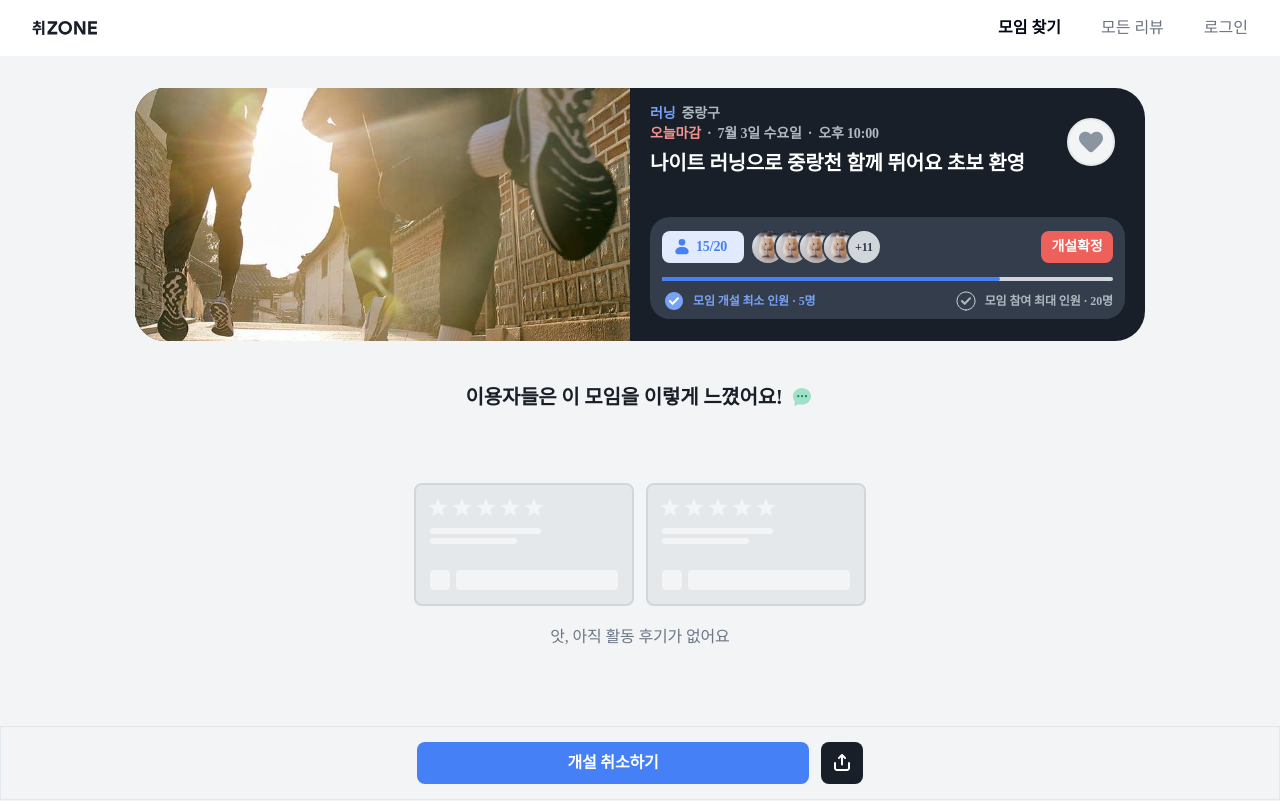
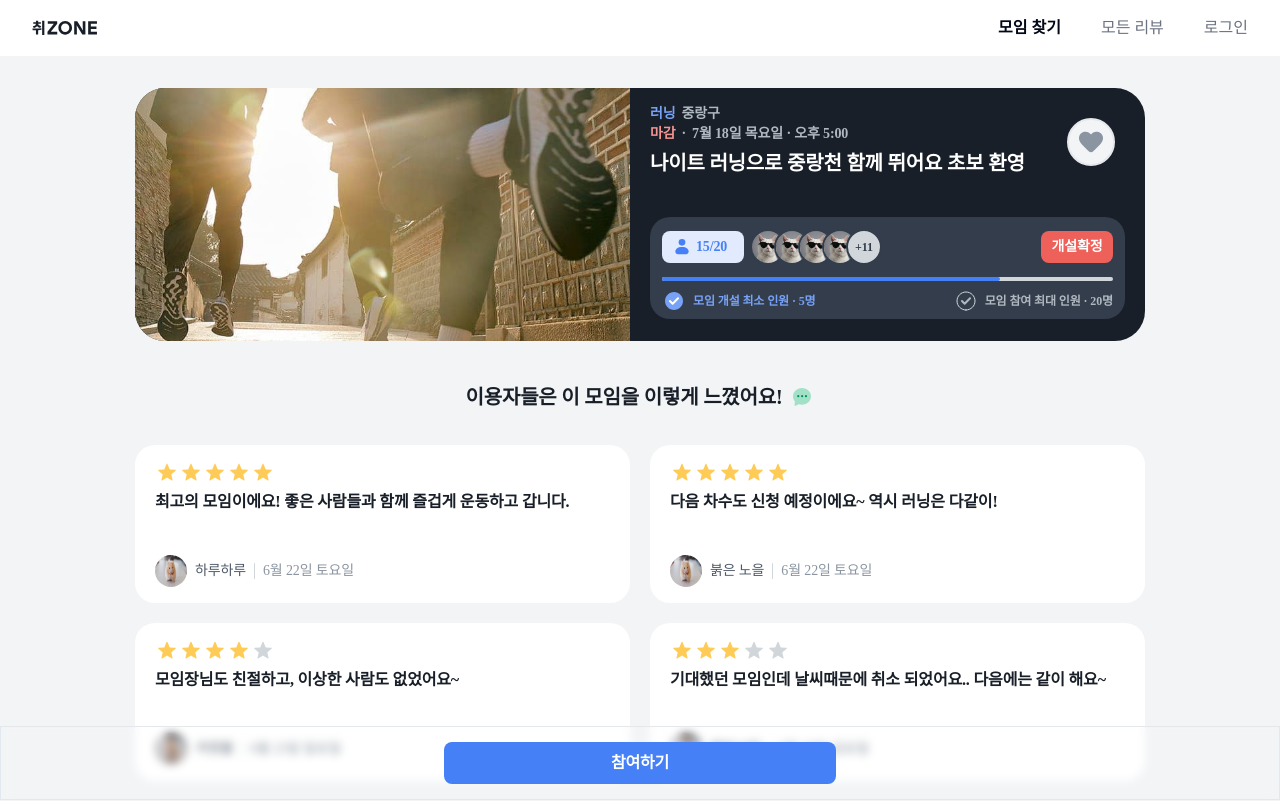
Before and after one commit to codeit-team2/FE, a Next.js app: page /detail in a window 1280 px wide. Shown: the top 801 px of the page. Built offline with nearby package versions, Linux system fonts and the light colour scheme; a web font is replaced by a local one.

Commit message:
feat : api 구조에 맞게 타입 및 구조 변경, gatherings api 추가

```diff
--- /dev/null
+++ b/src/apis/gatherings.ts
@@ -0,0 +1,47 @@
+import { instance } from '@/lib/axios';
+
+// export const getGatheringsList = async (value) => {
+//   const res = await instance.get(
+//     '/gatherings/info?mainCategory={모임 상위 카테고리}&subCategory={모임 하위 카테고리}&location={장소}&datetime={모임 날짜}&page={페이지}&size={한 페이지에 출력할 개수}&sortBy={정렬 기준}&sortOrder={오름차순/내림차순}',
+//     { params: value },
+//   );
+//   return res.data;
+// };
+
+export const postGatherings = async (value) => {
+  const res = await instance.post('/gatherings', value);
+  return res.data;
+};
+
+// export const getGatheringsJoined = async (value) => {
+//   const res = await instance.get(
+//     '/gatherings/joined?page={페이지}&size={한 페이지에 출력할 개수}&sortBy={정렬 기준}&sortOrder={오름차순/내림차순}',
+//     { params: value },
+//   );
+//   return res.data;
+// };
+
+export const getGatherings = async (gatheringId: number, value) => {
+  const res = await instance.get(`/gatherings/${gatheringId}`, { params: value });
+  return res.data;
+};
+
+export const getParticipantsList = async (gatheringId: number, value) => {
+  const res = await instance.get(`/gatherings/${gatheringId}/participants`, { params: value });
+  return res.data;
+};
+
+export const deleteGatherings = async (gatheringId: number, value) => {
+  const res = await instance.delete(`/gatherings/${gatheringId}/participants`, { data: value });
+  return res.data;
+};
+
+export const postGatheringsJoin = async (gatheringId: number, value) => {
+  const res = await instance.post(`/gatherings/${gatheringId}/join`, value);
+  return res.data;
+};
+
+export const postGatheringsLeave = async (gatheringId: number, value) => {
+  const res = await instance.post(`/gatherings/${gatheringId}/leave`, value);
+  return res.data;
+};
--- a/src/components/Detail/FloatingBar/index.tsx
+++ b/src/components/Detail/FloatingBar/index.tsx
@@ -6,16 +6,16 @@ import LoginRequired from '@/components/common/Modal/LoginRequired';
 
 import { Button } from '@/components/ui/button';
 
-import { Activity } from '@/types/testDataType';
+import { Gathering } from '@/types/testDataType';
 
 interface FloatingBarProps {
-  data: Activity;
+  data: Gathering;
 }
 
 export default function FloatingBar({ data }: FloatingBarProps) {
-  const isOwner = true;
+  const isOwner = false;
 
-  const maxReached = data.member >= 20;
+  const maxReached = data.participantCount >= data.capacity;
 
   const [isEntered, setIsEntered] = useState(false);
   const [showLoginModal, setShowLoginModal] = useState(false);
--- a/src/components/Detail/InfoBadge/index.tsx
+++ b/src/components/Detail/InfoBadge/index.tsx
@@ -4,17 +4,17 @@ import Image from 'next/image';
 
 import ProfileImageGroup from '@/components/Detail/ProfileImageGroup';
 
-import { Activity, User } from '@/types/testDataType';
+import { Gathering, Participant } from '@/types/testDataType';
 
 interface InfoBadgeProps {
-  data: Activity;
+  data: Gathering;
+  userData: Participant;
 }
 
-export default function InfoBadge({ data }: InfoBadgeProps) {
-  const progressPercentage = (data.member / 20) * 100;
-  const minReached = data.member >= 5;
-  const maxReached = data.member >= 20;
-  const usersProfile: User[] = data.users;
+export default function InfoBadge({ userData, data }: InfoBadgeProps) {
+  const progressPercentage = (data.participantCount / data.capacity) * 100;
+  const minReached = data.participantCount >= 5;
+  const maxReached = data.participantCount >= data.capacity;
 
   return (
     <div className="flex h-102 w-full flex-col rounded-md bg-neutral-700 p-12 md:w-475">
@@ -24,13 +24,15 @@ export default function InfoBadge({ data }: InfoBadgeProps) {
             <div className="relative h-24 w-24">
               <Image src={'/icons/ic-person-blue.svg'} alt="ic-person" fill />
             </div>
-            <div className="text-body-2Sb text-primary-300">{data.member}/20</div>
+            <div className="text-body-2Sb text-primary-300">
+              {data.participantCount}/{data.capacity}
+            </div>
           </div>
           <div className="flex">
-            <ProfileImageGroup usersProfile={usersProfile} />
+            <ProfileImageGroup usersProfile={userData.accounts} />
           </div>
         </div>
-        {data.confirmed && (
+        {minReached && (
           <div className="flex h-32 w-58 items-center justify-center rounded-sm bg-secondary-300 px-8 py-4 text-body-3Sb text-white md:w-72 md:text-body-2Sb">
             개설확정
           </div>
@@ -65,7 +67,7 @@ export default function InfoBadge({ data }: InfoBadgeProps) {
             width={24}
             height={24}
           />
-          모임 참여 최대 인원 · 20명
+          모임 참여 최대 인원 · {data.capacity}명
         </div>
       </div>
     </div>
--- a/src/components/Detail/ProfileImageGroup/index.tsx
+++ b/src/components/Detail/ProfileImageGroup/index.tsx
@@ -4,10 +4,10 @@ import Image from 'next/image';
 
 import useIsMobile from '@/hooks/useIsMobile';
 
-import { User } from '@/types/testDataType';
+import { Account } from '@/types/testDataType';
 
 interface ProfileImageGroupProps {
-  usersProfile: User[];
+  usersProfile: Account[];
 }
 
 export default function ProfileImageGroup({ usersProfile }: ProfileImageGroupProps) {
@@ -34,7 +34,7 @@ export default function ProfileImageGroup({ usersProfile }: ProfileImageGroupPro
           }}
         >
           <Image
-            src={user.profileImage}
+            src={user.profileImageUrl}
             alt={`profile-${index}`}
             fill
             objectFit="cover"
--- a/src/components/Detail/TitleCard/index.tsx
+++ b/src/components/Detail/TitleCard/index.tsx
@@ -5,14 +5,129 @@ import Image from 'next/image';
 
 import Bookmark from '@/components/common/Bookmark';
 
-import { Activity } from '@/types/testDataType';
+import useFormatDate from '@/hooks/useFormatDate';
+
+import { Gathering } from '@/types/testDataType';
 
 interface TitleCardProps {
-  data: Activity;
+  data: Gathering;
 }
+
+const userData = {
+  gatheringId: 101,
+  accounts: [
+    {
+      accountId: 1,
+      email: 'abc1@email.com',
+      nickname: '러닝왕1',
+      profileImageUrl: '/images/profileImage1.jpeg',
+      joinedAt: '2024-07-16T12:00:00',
+    },
+    {
+      accountId: 2,
+      email: 'abc2@email.com',
+      nickname: '러닝왕2',
+      profileImageUrl: '/images/profileImage1.jpeg',
+      joinedAt: '2024-07-16T12:00:01',
+    },
+    {
+      accountId: 3,
+      email: 'abc3@email.com',
+      nickname: '러닝왕3',
+      profileImageUrl: '/images/profileImage1.jpeg',
+      joinedAt: '2024-07-16T12:00:02',
+    },
+    {
+      accountId: 4,
+      email: 'abc4@email.com',
+      nickname: '러닝왕4',
+      profileImageUrl: '/images/profileImage1.jpeg',
+      joinedAt: '2024-07-16T12:00:03',
+    },
+    {
+      accountId: 5,
+      email: 'abc5@email.com',
+      nickname: '러닝왕5',
+      profileImageUrl: '/images/profileImage1.jpeg',
+      joinedAt: '2024-07-16T12:00:04',
+    },
+    {
+      accountId: 6,
+      email: 'abc6@email.com',
+      nickname: '러닝왕6',
+      profileImageUrl: '/images/profileImage1.jpeg',
+      joinedAt: '2024-07-16T12:00:05',
+    },
+    {
+      accountId: 7,
+      email: 'abc7@email.com',
+      nickname: '러닝왕7',
+      profileImageUrl: '/images/profileImage1.jpeg',
+      joinedAt: '2024-07-16T12:00:06',
+    },
+    {
+      accountId: 8,
+      email: 'abc8@email.com',
+      nickname: '러닝왕8',
+      profileImageUrl: '/images/profileImage1.jpeg',
+      joinedAt: '2024-07-16T12:00:07',
+    },
+    {
+      accountId: 9,
+      email: 'abc9@email.com',
+      nickname: '러닝왕9',
+      profileImageUrl: '/images/profileImage1.jpeg',
+      joinedAt: '2024-07-16T12:00:08',
+    },
+    {
+      accountId: 10,
+      email: 'abc10@email.com',
+      nickname: '러닝왕10',
+      profileImageUrl: '/images/profileImage1.jpeg0',
+      joinedAt: '2024-07-16T12:00:09',
+    },
+    {
+      accountId: 11,
+      email: 'abc11@email.com',
+      nickname: '러닝왕11',
+      profileImageUrl: '/images/profileImage1.jpeg',
+      joinedAt: '2024-07-16T12:00:10',
+    },
+    {
+      accountId: 12,
+      email: 'abc12@email.com',
+      nickname: '러닝왕12',
+      profileImageUrl: '/images/profileImage1.jpeg',
+      joinedAt: '2024-07-16T12:00:11',
+    },
+    {
+      accountId: 13,
+      email: 'abc13@email.com',
+      nickname: '러닝왕13',
+      profileImageUrl: '/images/profileImage1.jpeg',
+      joinedAt: '2024-07-16T12:00:12',
+    },
+    {
+      accountId: 14,
+      email: 'abc14@email.com',
+      nickname: '러닝왕14',
+      profileImageUrl: '/images/profileImage1.jpeg',
+      joinedAt: '2024-07-16T12:00:13',
+    },
+    {
+      accountId: 15,
+      email: 'abc15@email.com',
+      nickname: '러닝왕15',
+      profileImageUrl: '/images/profileImage1.jpeg',
+      joinedAt: '2024-07-16T12:00:14',
+    },
+  ],
+};
 
 export default function TitleCard({ data }: TitleCardProps) {
   const [isBookmarked, setIsBookmarked] = useState(false);
+
+  const formatDate = useFormatDate({ date: data.dateTime });
 
   const handleToggleBookmark = (newState: boolean) => {
     setIsBookmarked(newState);
@@ -23,8 +138,8 @@ export default function TitleCard({ data }: TitleCardProps) {
       <div className="relative flex h-400 w-full max-w-[1010px] flex-col rounded-lg bg-neutral-900 md:h-253 md:flex-row">
         <div className="relative h-170 w-full md:h-253 md:w-495">
           <Image
-            src={data.imageUrl}
-            alt={data.title}
+            src={data.gatheringImageUrl}
+            alt={data.name}
             fill
             objectFit="cover"
             className="rounded-t-lg md:rounded-bl-lg md:rounded-tl-lg md:rounded-tr-none"
@@ -35,21 +150,20 @@ export default function TitleCard({ data }: TitleCardProps) {
             <div className="mx-0 mt-16 flex flex-col gap-6 px-20 text-body-3Sb text-neutral-300 md:mx-20 md:px-0 md:text-body-2Sb">
               <div className="flex flex-col">
                 <div className="flex gap-6">
-                  <p className="text-primary-200">{data.category}</p>
-                  <p>{data.place}</p>
+                  <p className="text-primary-200">{data.subCategory}</p>
+                  <p>{data.location}</p>
                 </div>
                 <div className="flex gap-6">
-                  <p className="text-secondary-200">{data.deadline}</p>·<p>{data.date}</p>·
-                  <p>{data.time}</p>
+                  <p className="text-secondary-200">마감</p>·<p>{formatDate}</p>
                 </div>
               </div>
               <div className="h-44 w-220 whitespace-normal text-body-1Sb text-white md:h-56 md:w-392 md:text-heading-2Sb">
-                {data.title}
+                {data.name}
               </div>
             </div>
           </div>
           <div className="mx-10 mt-16 md:mx-20 md:mt-12">
-            <InfoBadge data={data} />
+            <InfoBadge userData={userData} data={data} />
           </div>
         </div>
         <div className="absolute right-20 top-186 md:right-30 md:top-30">
--- a/src/components/Detail/mockData.json
+++ /dev/null
@@ -1,75 +0,0 @@
-[
-  {
-    "category": "러닝",
-    "place": "중랑구",
-    "date": "7월 3일 수요일",
-    "time": "오후 10:00",
-    "title": "나이트 러닝으로 중랑천 함께 뛰어요 초보 환영",
-    "member": 15,
-    "imageUrl": "/images/러닝이미지.jpg",
-    "deadline": "오늘마감",
-    "confirmed": true,
-    "users": [
-      {
-        "profileImage": "/images/profileimage.jpeg",
-        "nickname": "런닝맨1"
-      },
-      {
-        "profileImage": "/images/profileimage.jpeg",
-        "nickname": "달리미2"
-      },
-      {
-        "profileImage": "/images/profileimage.jpeg",
-        "nickname": "스피디3"
-      },
-      {
-        "profileImage": "/images/profileimage.jpeg",
-        "nickname": "러너4"
-      },
-      {
-        "profileImage": "/images/profileimage.jpeg",
-        "nickname": "달리자5"
-      },
-      {
-        "profileImage": "/images/profileimage.jpeg",
-        "nickname": "러닝마스터6"
-      },
-      {
-        "profileImage": "/images/profileimage.jpeg",
-        "nickname": "에너지7"
-      },
-      {
-        "profileImage": "/images/profileimage.jpeg",
-        "nickname": "페이스조절8"
-      },
-      {
-        "profileImage": "/images/profileimage.jpeg",
-        "nickname": "러너러너9"
-      },
-      {
-        "profileImage": "/images/profileimage.jpeg",
-        "nickname": "빨리가자10"
-      },
-      {
-        "profileImage": "/images/profileimage.jpeg",
-        "nickname": "러닝왕11"
-      },
-      {
-        "profileImage": "/images/profileimage.jpeg",
-        "nickname": "열심히12"
-      },
-      {
-        "profileImage": "/images/profileimage.jpeg",
-        "nickname": "고고씽13"
-      },
-      {
-        "profileImage": "/images/profileimage.jpeg",
-        "nickname": "달려달려14"
-      },
-      {
-        "profileImage": "/images/profileimage.jpeg",
-        "nickname": "함께달려요15"
-      }
-    ]
-  }
-]
--- a/src/pages/bookmark/index.tsx
+++ b/src/pages/bookmark/index.tsx
@@ -20,6 +20,7 @@ export default function Bookmark() {
     <>
       <GNB />
       <MainLayout>
+        <div className="mx-auto max-w-screen-lg">
           <Banner
             mainTitle="[000(유저닉네임) or 유저]님이 찜한
             취ZONE의 취미 모임이에요"
@@ -43,6 +44,7 @@ export default function Bookmark() {
               items={['마감임박', '참여 인원순']}
               icon="/icons/ic-chevron-updown.svg"
               itemTrigger="마감임박"
+              isUpDown
             />
           </div>
           <div className="flex flex-col gap-20">
@@ -70,6 +72,7 @@ export default function Bookmark() {
               <NotCard findClub="모임 찾기" />
             )}
           </div>
+        </div>
       </MainLayout>
       <Footer />
     </>
--- a/src/pages/detail/index.tsx
+++ b/src/pages/detail/index.tsx
@@ -7,19 +7,32 @@ import GNB from '@/components/common/GNB';
 import FloatingBar from '@/components/Detail/FloatingBar';
 import ReviewCard from '@/components/Detail/ReviewCard';
 import TitleCard from '@/components/Detail/TitleCard';
-import mockData from '@/components/Detail/mockData.json';
 import reviewData from '@/components/Detail/reviewData.json';
 import NotReview from '@/components/NotReview';
 
+const titleData = {
+  gatheringId: 101,
+  location: '중랑구',
+  mainCategory: '운동',
+  subCategory: '러닝',
+  name: '나이트 러닝으로 중랑천 함께 뛰어요 초보 환영',
+  dateTime: '2024-07-18T17:00:00',
+  participantCount: 15,
+  capacity: 20,
+  gatheringImageUrl: '/images/러닝이미지.jpg',
+  createdAt: 'yyyy-mm-ddTHH:mm:ss',
+  canceledAt: 'yyyy-mm-ddTHH:mm:ss',
+};
+
 export default function Detail() {
-  const isReview = false;
+  const isReview = true;
 
   return (
     <>
       <GNB />
       <div className="mx-auto flex min-h-screen w-full flex-col items-center bg-neutral-50 px-12 md:px-32">
-        <div className="flex w-full flex-col items-center pt-32">
-          <TitleCard data={mockData[0]} />
+        <div className="flex w-full flex-col items-center pb-90 pt-32">
+          <TitleCard data={titleData} />
           <div className="mt-42 flex items-center gap-8 text-body-1Sb text-neutral-900 md:text-heading-2Sb">
             이용자들은 이 모임을 이렇게 느꼈어요!
             <Image src={'/icons/ic-message.svg'} alt="ic-message" width={24} height={24} />
@@ -34,7 +47,7 @@ export default function Detail() {
             <NotReview />
           )}
         </div>
-        <FloatingBar data={mockData[0]} />
+        <FloatingBar data={titleData} />
       </div>
     </>
   );
```
Also changed, not shown: src/types/testDataType.ts (+24 -14 lines). Lines whose indentation alone changed are shown as unchanged.
